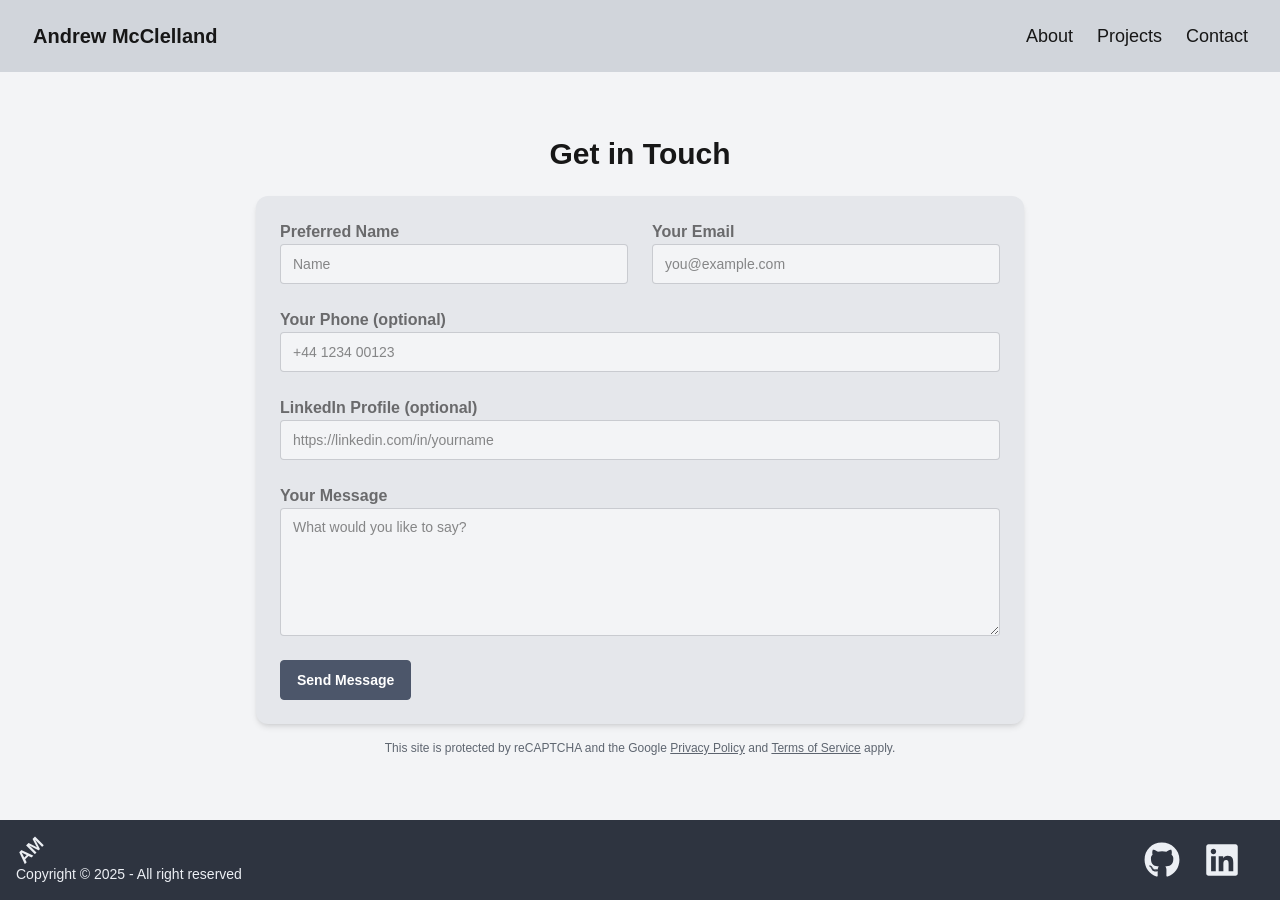
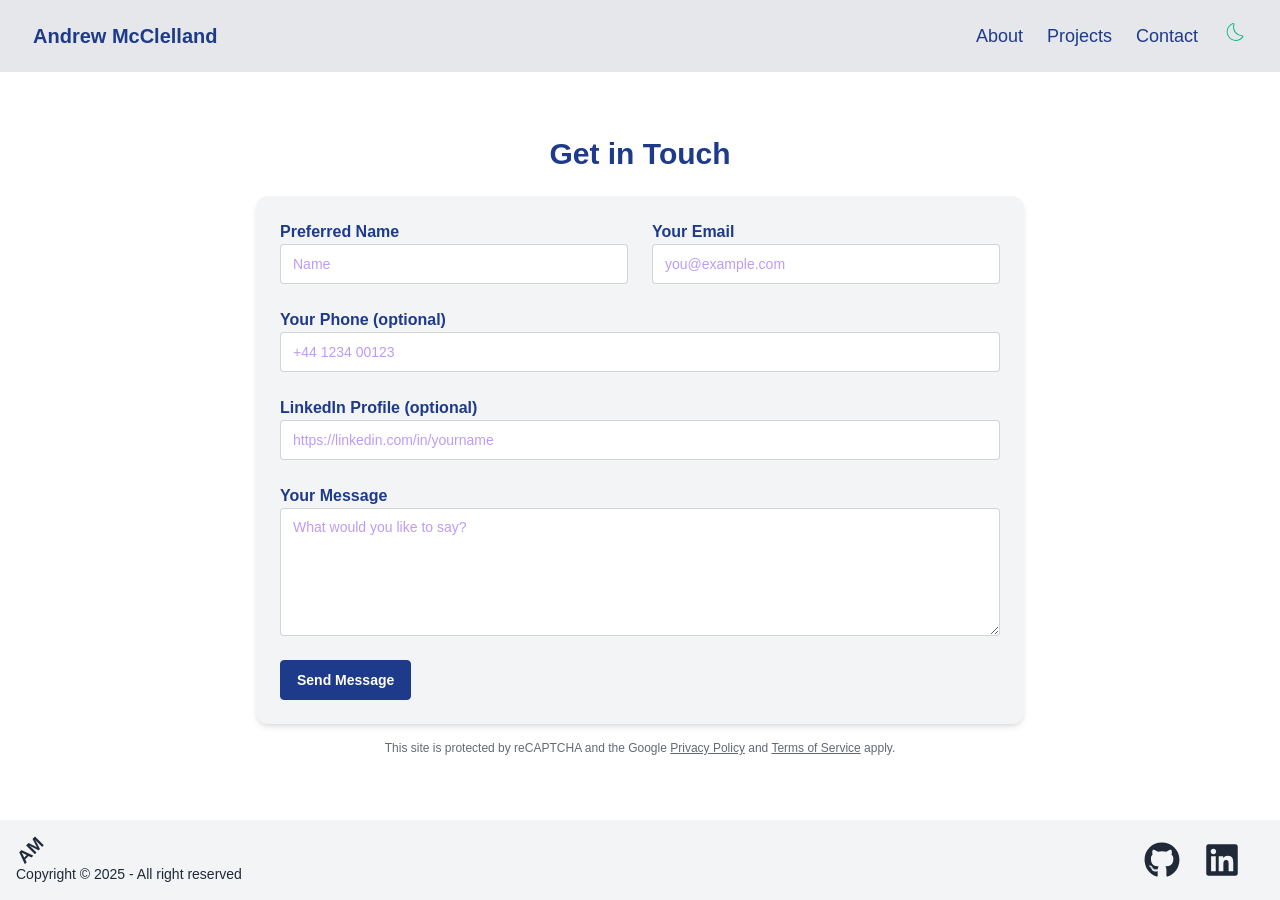
Before and after one commit to aejmcclelland/portfolio, a Next.js app: page /contact in a window 1280 px wide. Built offline with nearby package versions, Linux system fonts and the light colour scheme; no server answers.

Commit message:
added light/dark toggle component and updated navbar links

```diff
--- a/src/app/(site)/layout.tsx
+++ b/src/app/(site)/layout.tsx
@@ -22,7 +22,7 @@ export default function RootLayout({
 	children: React.ReactNode;
 }) {
 	return (
-		<html data-theme='nord' lang='en' className={`${grotesk.variable}`}>
+		<html lang='en' className={`${grotesk.variable}`} suppressHydrationWarning>
 			<head>
 				<meta
 					name='format-detection'
--- a/src/app/(site)/page.tsx
+++ b/src/app/(site)/page.tsx
@@ -9,7 +9,7 @@ export const metadata: Metadata = {
 
 export default function Home() {
 	return (
-		<div className='min-h-screen p-8 sm:p-20'>
+		<div className='min-h-screen p-8 sm:p-20 bg-base-100'>
 			<Hero />
 			{/* Hero, About, Projects, Contact sections will go here */}
 		</div>
--- a/src/app/(site)/projects/[slug]/page.tsx
+++ b/src/app/(site)/projects/[slug]/page.tsx
@@ -114,10 +114,10 @@ export default async function ProjectDetail({
 					</WobbleIcon>
 				</nav>
 
-				<div className='mt-4 mb-8 text-center'>
+				<div className='mt-6 mb-1 flex justify-center'>
 					<WobbleLink
 						href='/projects'
-						className='text-sm rounded-lg bg-primary px-4 py-2 text-secondary-content hover:underline'
+						className='btn btn-primary text-white text-base px-4 py-2 '
 						ariaLabel='Back to Projects'>
 						← Back to Projects
 					</WobbleLink>
--- a/src/app/(site)/projects/page.tsx
+++ b/src/app/(site)/projects/page.tsx
@@ -43,16 +43,16 @@ export default async function ProjectsPage() {
 	return (
 		<section className='min-h-screen px-6 py-20 sm:px-10 bg-base-100'>
 			<div className='max-w-5xl mx-auto text-center'>
-				<h2 className='text-4xl font-bold mb-6'>Projects</h2>
+				<h2 className='text-4xl font-bold mb-6 text-primary'>Projects</h2>
 				<p className='mb-12 text-base-content/80'>
 					A few selected projects that showcase my full-stack skills in building
 					clean, scalable, and modern web applications.
 				</p>
 
-				<div className='grid gap-8 md:grid-cols-2'>
+				<div className='grid gap-8 md:grid-cols-2 auto-rows-fr'>
 					{projectList.map((project) => {
 						return (
-							<div key={project.id}>
+							<div key={project.id} className='h-full'>
 								<ProjectCard
 									images={project.images}
 									title={project.title}
--- a/src/components/ContactForm.tsx
+++ b/src/components/ContactForm.tsx
@@ -66,7 +66,9 @@ export default function ContactForm() {
 			id='contact'
 			className='py-16 px-4 sm:px-6 md:px-8 lg:px-10 bg-base-100'>
 			<div className='max-w-3xl mx-auto'>
-				<h2 className='text-3xl font-bold mb-6 text-center'>Get in Touch</h2>
+				<h2 className='text-3xl text-primary font-bold mb-6 text-center'>
+					Get in Touch
+				</h2>
 				<ContactSuccessToast status={status} />
 				<form
 					onSubmit={handleSubmit}
@@ -74,25 +76,29 @@ export default function ContactForm() {
 					<div className='flex flex-col lg:flex-row gap-6'>
 						<div className='form-control w-full'>
 							<label className='label justify-start'>
-								<span className='label-text font-semibold'>Preferred Name</span>
+								<span className='label-text text-primary font-semibold'>
+									Preferred Name
+								</span>
 							</label>
 							<input
 								type='text'
 								name='name'
 								placeholder='Name'
-								className='input input-bordered w-full'
+								className='input input-bordered w-full text-accent'
 							/>
 						</div>
 
 						<div className='form-control w-full'>
 							<label className='label justify-start'>
-								<span className='label-text font-semibold'>Your Email</span>
+								<span className='label-text font-semibold text-primary'>
+									Your Email
+								</span>
 							</label>
 							<input
 								type='email'
 								name='email'
 								placeholder='you@example.com'
-								className='input input-bordered w-full'
+								className='input input-bordered w-full text-accent'
 								required
 							/>
 						</div>
@@ -100,7 +106,7 @@ export default function ContactForm() {
 
 					<div className='form-control w-full'>
 						<label className='label justify-start'>
-							<span className='label-text font-semibold'>
+							<span className='label-text font-semibold text-primary'>
 								Your Phone (optional)
 							</span>
 						</label>
@@ -108,13 +114,13 @@ export default function ContactForm() {
 							type='tel'
 							name='phone'
 							placeholder='+44 1234 00123'
-							className='input input-bordered w-full'
+							className='input input-bordered w-full text-accent'
 						/>
 					</div>
 
 					<div className='form-control w-full'>
 						<label className='label justify-start'>
-							<span className='label-text font-semibold'>
+							<span className='label-text font-semibold text-primary'>
 								LinkedIn Profile (optional)
 							</span>
 						</label>
@@ -122,17 +128,19 @@ export default function ContactForm() {
 							type='url'
 							name='linkedin'
 							placeholder='https://linkedin.com/in/yourname'
-							className='input input-bordered w-full'
+							className='input input-bordered w-full text-accent'
 						/>
 					</div>
 
 					<div className='form-control w-full'>
 						<label className='label justify-start'>
-							<span className='label-text font-semibold'>Your Message</span>
+							<span className='label-text font-semibold text-primary'>
+								Your Message
+							</span>
 						</label>
 						<textarea
 							name='message'
-							className='textarea textarea-bordered w-full h-32'
+							className='textarea text-accent textarea-bordered w-full h-32'
 							placeholder='What would you like to say?'></textarea>
 					</div>
 
--- /dev/null
+++ b/src/components/LightdarkToggle.tsx
@@ -0,0 +1,40 @@
+'use client';
+
+import { useEffect, useState } from 'react';
+import { CiLight, CiDark } from 'react-icons/ci';
+
+export default function LightDarkToggle() {
+	const [theme, setTheme] = useState<'nord' | 'dim'>('nord');
+
+	useEffect(() => {
+		// Check saved theme or system preference
+		const stored = localStorage.getItem('theme');
+		const prefersDark = window.matchMedia(
+			'(prefers-color-scheme: dark)'
+		).matches;
+		const initial: 'nord' | 'dim' =
+			stored === 'nord' || stored === 'dim'
+				? stored
+				: prefersDark
+				? 'dim'
+				: 'nord';
+		setTheme(initial);
+		document.documentElement.setAttribute('data-theme', initial);
+	}, []);
+
+	const toggleTheme = () => {
+		const newTheme = theme === 'nord' ? 'dim' : 'nord';
+		setTheme(newTheme);
+		document.documentElement.setAttribute('data-theme', newTheme);
+		localStorage.setItem('theme', newTheme);
+	};
+
+	return (
+		<button
+			onClick={toggleTheme}
+			className='btn btn-sm btn-ghost text-success text-2xl'
+			aria-label='Toggle Light/Dark Mode'>
+			{theme === 'nord' ? <CiDark /> : <CiLight />}
+		</button>
+	);
+}
--- a/src/components/Navbar.tsx
+++ b/src/components/Navbar.tsx
@@ -2,6 +2,7 @@
 import { useState } from 'react';
 import Link from 'next/link';
 import { useEffect } from 'react';
+import LightDarkToggle from './LightdarkToggle';
 
 export default function Navbar() {
 	const [isOpen, setIsOpen] = useState(false);
@@ -16,7 +17,9 @@ export default function Navbar() {
 			<div className='navbar max-w-7xl mx-auto px-4'>
 				{/* Site Name */}
 				<div className='flex-1'>
-					<Link href='/' className='btn btn-ghost text-xl font-grotesk'>
+					<Link
+						href='/'
+						className='btn btn-ghost text-primary text-xl font-grotesk'>
 						Andrew McClelland
 					</Link>
 				</div>
@@ -28,7 +31,7 @@ export default function Navbar() {
 							<Link
 								href='/about'
 								onClick={() => setIsOpen(false)}
-								className='text-lg hover:text-primary transition-colors duration-200'>
+								className='text-lg text-primary hover:text-primary transition-colors duration-200'>
 								About
 							</Link>
 						</li>
@@ -36,7 +39,7 @@ export default function Navbar() {
 							<Link
 								href='/projects'
 								onClick={() => setIsOpen(false)}
-								className='text-lg hover:text-primary transition-colors duration-200'>
+								className='text-lg text-primary hover:text-primary transition-colors duration-200'>
 								Projects
 							</Link>
 						</li>
@@ -44,9 +47,12 @@ export default function Navbar() {
 							<Link
 								href='/contact'
 								onClick={() => setIsOpen(false)}
-								className='text-lg hover:text-primary transition-colors duration-200'>
+								className='text-lg text-primary hover:text-primary transition-colors duration-200'>
 								Contact
 							</Link>
+						</li>
+						<li>
+							<LightDarkToggle />
 						</li>
 					</ul>
 				</div>
@@ -58,9 +64,26 @@ export default function Navbar() {
 						onClick={() => setIsOpen(!isOpen)}
 						aria-label='Toggle menu'
 						aria-expanded={isOpen}>
+						{isOpen ? (
+							// X Icon
 							<svg
 								xmlns='http://www.w3.org/2000/svg'
-							className='h-6 w-6'
+								className='h-6 w-6 text-neutral-content'
+								fill='none'
+								viewBox='0 0 24 24'
+								stroke='currentColor'>
+								<path
+									strokeLinecap='round'
+									strokeLinejoin='round'
+									strokeWidth='2'
+									d='M6 18L18 6M6 6l12 12'
+								/>
+							</svg>
+						) : (
+							// Hamburger Icon
+							<svg
+								xmlns='http://www.w3.org/2000/svg'
+								className='h-6 w-6 text-neutral-content'
 								fill='none'
 								viewBox='0 0 24 24'
 								stroke='currentColor'>
@@ -71,6 +94,7 @@ export default function Navbar() {
 									d='M4 6h16M4 12h16M4 18h16'
 								/>
 							</svg>
+						)}
 					</button>
 				</div>
 			</div>
@@ -83,7 +107,7 @@ export default function Navbar() {
 							<Link
 								href='/about'
 								onClick={() => setIsOpen(false)}
-								className='text-lg hover:text-primary transition-colors duration-200'>
+								className='text-lg text-primary hover:text-primary transition-colors duration-200'>
 								About
 							</Link>
 						</li>
@@ -91,7 +115,7 @@ export default function Navbar() {
 							<Link
 								href='/projects'
 								onClick={() => setIsOpen(false)}
-								className='text-lg hover:text-primary transition-colors duration-200'>
+								className='text-lg text-primary hover:text-primary transition-colors duration-200'>
 								Projects
 							</Link>
 						</li>
@@ -99,9 +123,12 @@ export default function Navbar() {
 							<Link
 								href='/contact'
 								onClick={() => setIsOpen(false)}
-								className='text-lg hover:text-primary transition-colors duration-200'>
+								className='text-lg text-primary hover:text-primary transition-colors duration-200'>
 								Contact
 							</Link>
+						</li>
+						<li>
+							<LightDarkToggle />
 						</li>
 					</ul>
 				</div>
--- a/src/styles/globals.css
+++ b/src/styles/globals.css
@@ -4,37 +4,63 @@
   name: "nord";
   default: true;
   prefersdark: false;
-  color-scheme: light;
-
-  --color-base-100: #f3f4f6;
-  --color-base-200: #e5e7eb;
-  --color-base-300: #d1d5db;
+  color-scheme: "light";
+  --color-base-100: #ffffff;
+  --color-base-200: #f3f4f6;
+  --color-base-300: #e5e7eb;
   --color-base-content: #1f2937;
-
-  --color-primary: #4c566a;
+  --color-primary: #1e3a8a;
   --color-primary-content: #ffffff;
-
-  --color-secondary: #88c0d0;
-  --color-secondary-content: #1e293b;
-
-  --color-accent: #81a1c1;
-  --color-accent-content: #1e293b;
-
-  --color-neutral: #2e3440;
-  --color-neutral-content: #eceff4;
-
-  --color-info: #5e81ac;
-  --color-success: #a3be8c;
-  --color-warning: #ebcb8b;
-  --color-error: #bf616a;
-
+  --color-secondary: #60a5fa;
+  --color-secondary-content: #1f2937;
+  --color-accent: #7c3aed;
+  --color-accent-content: #ffffff;
+  --color-neutral: #f3f4f6;
+  --color-neutral-content: #1f2937;
+  --color-info: #3b82f6;
+  --color-success: #10b981;
+  --color-warning: #f59e0b;
+  --color-error: #ef4444;
   --radius-selector: 1rem;
   --radius-field: 0.25rem;
   --radius-box: 0.5rem;
-
   --size-selector: 0.25rem;
   --size-field: 0.25rem;
+  --border: 1px;
+  --depth: 0;
+  --noise: 0;
+}
 
+@plugin "daisyui/theme" {
+  name: "dim";
+  default: false;
+  prefersdark: true;
+  color-scheme: "dark";
+  --color-base-100: oklch(30.857% 0.023 264.149);
+  --color-base-200: oklch(28.036% 0.019 264.182);
+  --color-base-300: oklch(26.346% 0.018 262.177);
+  --color-base-content: oklch(82.901% 0.031 222.959);
+  --color-primary: oklch(86.133% 0.141 139.549);
+  --color-primary-content: oklch(17.226% 0.028 139.549);
+  --color-secondary: oklch(73.375% 0.165 35.353);
+  --color-secondary-content: oklch(14.675% 0.033 35.353);
+  --color-accent: oklch(74.229% 0.133 311.379);
+  --color-accent-content: oklch(14.845% 0.026 311.379);
+  --color-neutral: oklch(24.731% 0.02 264.094);
+  --color-neutral-content: oklch(82.901% 0.031 222.959);
+  --color-info: oklch(86.078% 0.142 206.182);
+  --color-info-content: oklch(17.215% 0.028 206.182);
+  --color-success: oklch(86.171% 0.142 166.534);
+  --color-success-content: oklch(17.234% 0.028 166.534);
+  --color-warning: oklch(86.163% 0.142 94.818);
+  --color-warning-content: oklch(17.232% 0.028 94.818);
+  --color-error: oklch(82.418% 0.099 33.756);
+  --color-error-content: oklch(16.483% 0.019 33.756);
+  --radius-selector: 1rem;
+  --radius-field: 0.5rem;
+  --radius-box: 1rem;
+  --size-selector: 0.25rem;
+  --size-field: 0.25rem;
   --border: 1px;
   --depth: 0;
   --noise: 0;
```
Also changed, not shown: src/components/ProjectCard.tsx (+9 -10 lines). Lines whose indentation alone changed are shown as unchanged.
